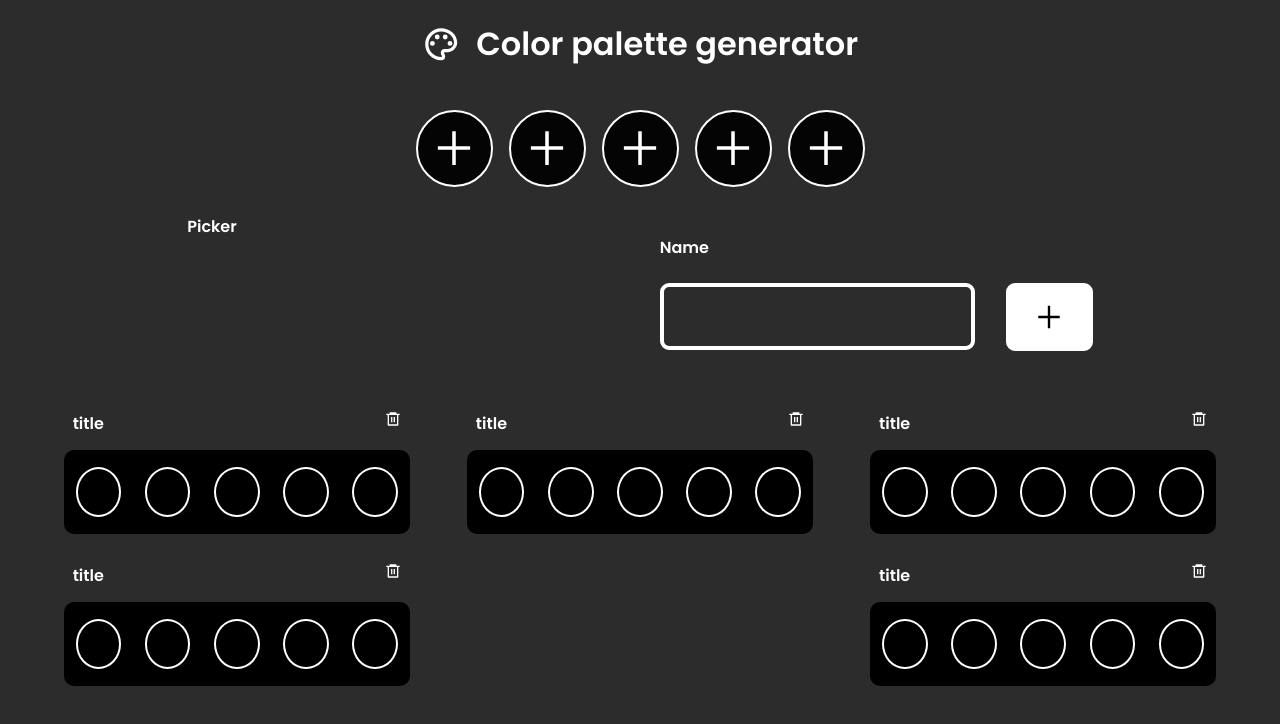
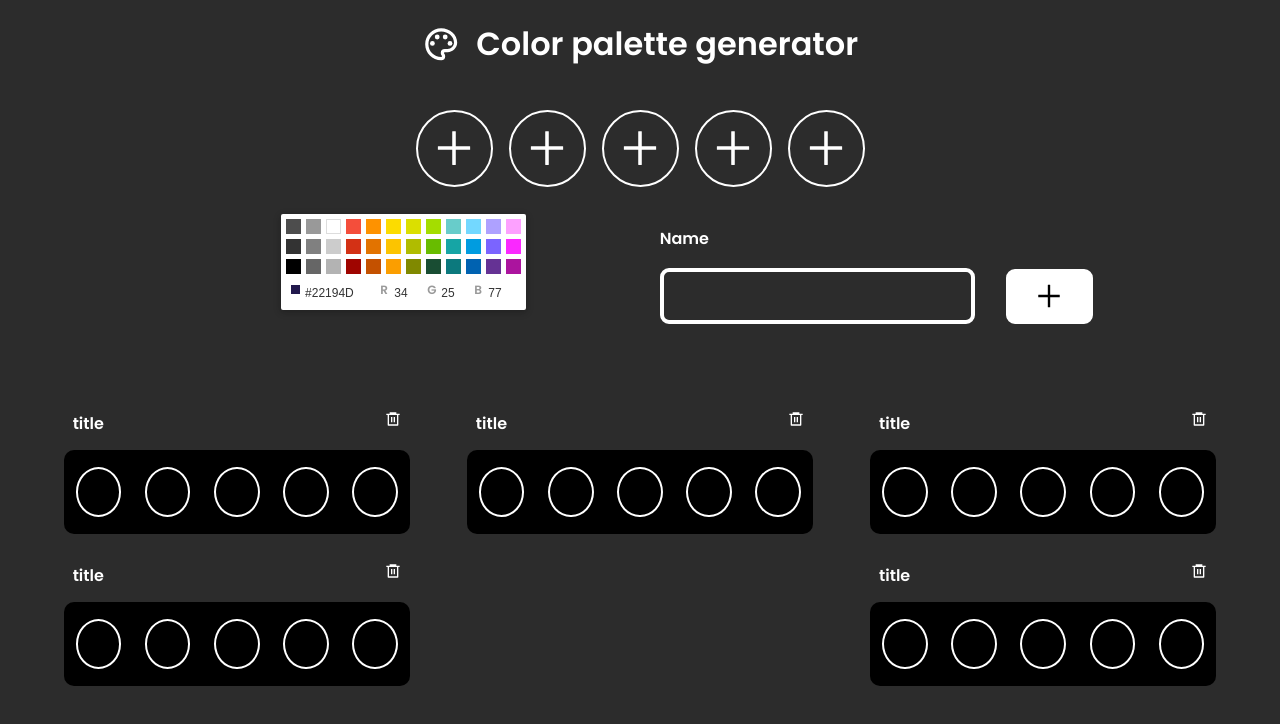
Before and after one commit to Alvarodevs/oxygen_test, a React (Vite) app: page /color_picker in a window 1280 px wide. Shown: the top 724 px of the page. Built offline with nearby package versions, Linux system fonts and the light colour scheme.

Commit message:
feat: passing hex-color from picker as props to styled comp

```diff
--- a/package.json
+++ b/package.json
@@ -11,6 +11,7 @@
   "dependencies": {
     "prop-types": "^15.8.1",
     "react": "^18.2.0",
+    "react-color": "^2.19.3",
     "react-dom": "^18.2.0",
     "react-icons": "^4.4.0",
     "react-router-dom": "^6.4.0",
--- a/src/components/ColorPicker/CircleColors/CircleColors.jsx
+++ b/src/components/ColorPicker/CircleColors/CircleColors.jsx
@@ -1,8 +1,9 @@
 import React, { useState } from "react";
 import { CirclesContainer, Circle } from "./StyledCircleColors";
 import { AiOutlinePlus } from "react-icons/ai";
+import PropTypes from "prop-types";
 
-const CircleColors = () => {
+const CircleColors = ({hexColor}) => {
     const initialActiveState = {
         1: false,
         2: false,
@@ -12,7 +13,6 @@ const CircleColors = () => {
     };
 
     const [isActive, setIsActive] = useState(initialActiveState);
-    console.log(isActive);
 
     const handleIsActive = (number) => {
         if (number === 1) {
@@ -45,19 +45,19 @@ const CircleColors = () => {
 
     return (
         <CirclesContainer>
-            <Circle active={isActive[1]} onClick={() => handleIsActive(1)}>
+            <Circle active={isActive[1]} hexColor={hexColor} onClick={() => handleIsActive(1)}>
                 <AiOutlinePlus />
             </Circle>
-            <Circle active={isActive[2]} onClick={() => handleIsActive(2)}>
+            <Circle active={isActive[2]} hexColor={hexColor} onClick={() => handleIsActive(2)}>
                 <AiOutlinePlus />
             </Circle>
-            <Circle active={isActive[3]} onClick={() => handleIsActive(3)}>
+            <Circle active={isActive[3]} hexColor={hexColor} onClick={() => handleIsActive(3)}>
                 <AiOutlinePlus />
             </Circle>
-            <Circle active={isActive[4]} onClick={() => handleIsActive(4)}>
+            <Circle active={isActive[4]} hexColor={hexColor} onClick={() => handleIsActive(4)}>
                 <AiOutlinePlus />
             </Circle>
-            <Circle active={isActive[5]} onClick={() => handleIsActive(5)}>
+            <Circle active={isActive[5]} hexColor={hexColor} onClick={() => handleIsActive(5)}>
                 <AiOutlinePlus />
             </Circle>
         </CirclesContainer>
@@ -65,3 +65,7 @@ const CircleColors = () => {
 };
 
 export default CircleColors;
+
+CircleColors.PropTypes = {
+    hexColor: PropTypes.string.isRequired
+}
--- a/src/components/ColorPicker/CircleColors/StyledCircleColors.jsx
+++ b/src/components/ColorPicker/CircleColors/StyledCircleColors.jsx
@@ -27,8 +27,9 @@ export const Circle = styled.div`
     justify-content: center;
     align-items: center;
     //background-color: ${(props) => (props.active ? "green" : null)};
-    background-color: ${(props) => (props.active ? "wheat" : "rgb(4, 4, 4)")};
-    /* background: linear-gradient(
+    background-color: ${(props) => (props.active ? "wheat" : props.hexColor)};
+    /* rgb(4, 4, 4)
+    background: linear-gradient(
         140deg,
         rgba(4, 4, 4, 0.8631827731092436) 10%,
         rgba(176, 176, 176, 1) 20%,
@@ -42,24 +43,14 @@ export const Circle = styled.div`
     ); */
 
     @media (max-width: 740px) {
-        width: 50px;
-        height: 50px;
+        width: ${(props) => (props.active ? "60px" : "50px")};
+        height: ${(props) => (props.active ? "60px" : "50px")};
     }
 
-    /* :hover {
-        width: 80px;
-        height: 80px;
-        transition: 0.2s ease-in-out;
-
-        @media (max-width: 740px) {
-            width: 50px;
-            height: 50px;
-            :hover {
-                width: 60px;
-                height: 60px;
-            }
-        }
-    } */
+    @media (max-width: 402px) {
+        width: ${(props) => (props.active ? "45px" : "35px")};
+        height: ${(props) => (props.active ? "45px" : "35px")};
+    }
 
     svg {
         font-size: 3rem;
--- a/src/components/ColorPicker/Editor/Editor.jsx
+++ b/src/components/ColorPicker/Editor/Editor.jsx
@@ -1,4 +1,5 @@
 import React from "react";
+import PropTypes from "prop-types";
 import {
     EditorContainer,
     PickerBox,
@@ -9,17 +10,25 @@ import {
     InputButtonContainer,
 } from "./StyledEditor";
 import { AiOutlinePlus } from "react-icons/ai";
+import {CompactPicker} from 'react-color';
 
-const Editor = () => {
+const Editor = ({ handleColorToCircles }) => {
+
+    const handleColor = (color, event) => {
+        handleColorToCircles(color);
+    };
+
     return (
-        <EditorContainer className="EDITORCONT">
-            <PickerBox>Picker</PickerBox>
+        <EditorContainer>
+            <PickerBox>
+                <CompactPicker onChange={handleColor} />
+            </PickerBox>
             <NameBox>
                 <TitleName>Name</TitleName>
                 <InputButtonContainer>
                     <InputName />
                     <AddButton>
-                        <AiOutlinePlus/>
+                        <AiOutlinePlus />
                     </AddButton>
                 </InputButtonContainer>
             </NameBox>
@@ -28,3 +37,7 @@ const Editor = () => {
 };
 
 export default Editor;
+
+Editor.PropTypes = {
+    handleColorToCircles: PropTypes.func,
+};
--- a/src/components/ColorPicker/Editor/StyledEditor.jsx
+++ b/src/components/ColorPicker/Editor/StyledEditor.jsx
@@ -18,8 +18,13 @@ export const EditorContainer = styled.div`
 
 export const PickerBox = styled.div`
     width: 47%;
-    height: 100%;
+    height: fit-content;
     padding: 0.5rem;
+    display: flex;
+    justify-content: center;
+    align-items: center;
+    border-radius: 10px;
+
     @media (max-width: 641px) {
         width: 100%;
         margin-top: 1rem;
@@ -28,7 +33,7 @@ export const PickerBox = styled.div`
 
 export const NameBox = styled.div`
     width: 47%;
-    height: 100%;
+    height: 80%;
     padding: 0.5rem;
     display: flex;
     align-items: center;
@@ -37,7 +42,7 @@ export const NameBox = styled.div`
 
     @media (max-width: 641px) {
         width: 100%;
-        height: 40vh;
+        height: 15vh;
         margin-top: 1rem;
     }
 `;
@@ -56,6 +61,10 @@ export const InputButtonContainer = styled.div`
     display: flex;
     align-items: center;
     justify-content: space-between;
+
+    @media (max-width: 641px) {
+        justify-content: space-between;
+    }
 `;
 
 export const InputName = styled.input`
@@ -80,7 +89,13 @@ export const AddButton = styled.button`
     justify-content: center;
     align-items: center;
 
-    svg{
+    @media (max-width: 641px) {
+        //margin-top: 1rem;
+        width: 12%;
+        margin-right: 1rem;
+    }
+
+    svg {
         font-size: 2rem;
     }
 `;
--- a/src/components/ColorPicker/PaletteCreator/PaletteCreator.jsx
+++ b/src/components/ColorPicker/PaletteCreator/PaletteCreator.jsx
@@ -1,13 +1,20 @@
-import React from 'react'
+import React, {useState} from 'react'
 import CirclesColors from '../CircleColors';
 import Editor from '../Editor';
 import {PaletteCreatorContainer} from "./StyledPaletteCreator";
 
 const PaletteCreator = () => {
+
+    const [colorClicked, setColorClicked] = useState('')
+
+    const handleColorToCircles = (color) => {
+        setColorClicked(color.hex);
+    }
+
     return (
         <PaletteCreatorContainer>
-            <CirclesColors></CirclesColors>
-            <Editor></Editor>
+            <CirclesColors color={colorClicked}></CirclesColors>
+            <Editor handleColorToCircles={handleColorToCircles}></Editor>
         </PaletteCreatorContainer>
     );
 };
--- a/src/components/ColorPicker/SavedPaletteCard/StyledSavedPaletteCard.jsx
+++ b/src/components/ColorPicker/SavedPaletteCard/StyledSavedPaletteCard.jsx
@@ -10,9 +10,9 @@ export const CardContainer = styled.div`
     justify-content: center;
 
     @media (max-width: 641px) {
-        width: 80%;
+        width: 85%;
         height: 10vh;
-        margin: 1.5rem 0 0.3rem 0;
+        margin: 2rem 0 0 3rem;
     }
 `;
 
@@ -76,7 +76,7 @@ export const CircleSaved = styled.div`
     }
 
     @media (max-width: 641px) {
-        width: 10%;
+        width: 8%;
         height: 50%;
     }
 
--- a/src/components/ColorPicker/SavedPalettes/StyledSavedPalettes.jsx
+++ b/src/components/ColorPicker/SavedPalettes/StyledSavedPalettes.jsx
@@ -9,10 +9,11 @@ export const MainContainer = styled.div`
     align-self: center;
 
     @media (max-width: 641px) {
-        width: 80%;
+        width: 100%;
         height: fit-content;
-        margin-top: 5rem;
+        margin-top: 2rem;
         flex-direction: column;
         flex-wrap: nowrap;
+        justify-content: center;
     }
 `;
```
Also changed, not shown: 1 other file (tests, documents, lock files or other folders).
